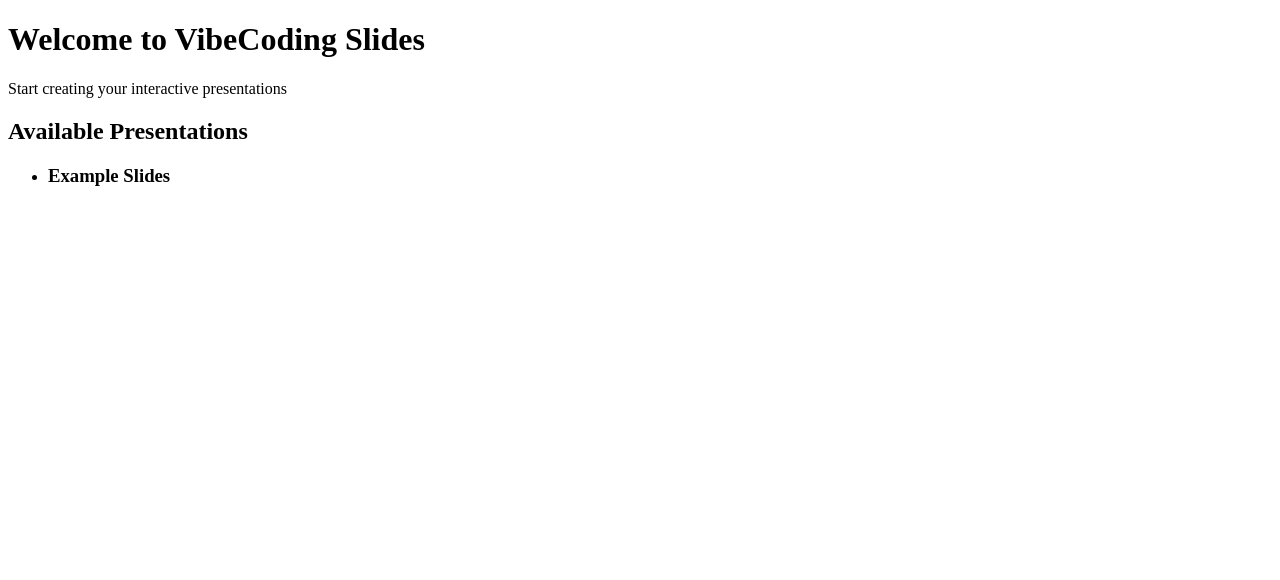
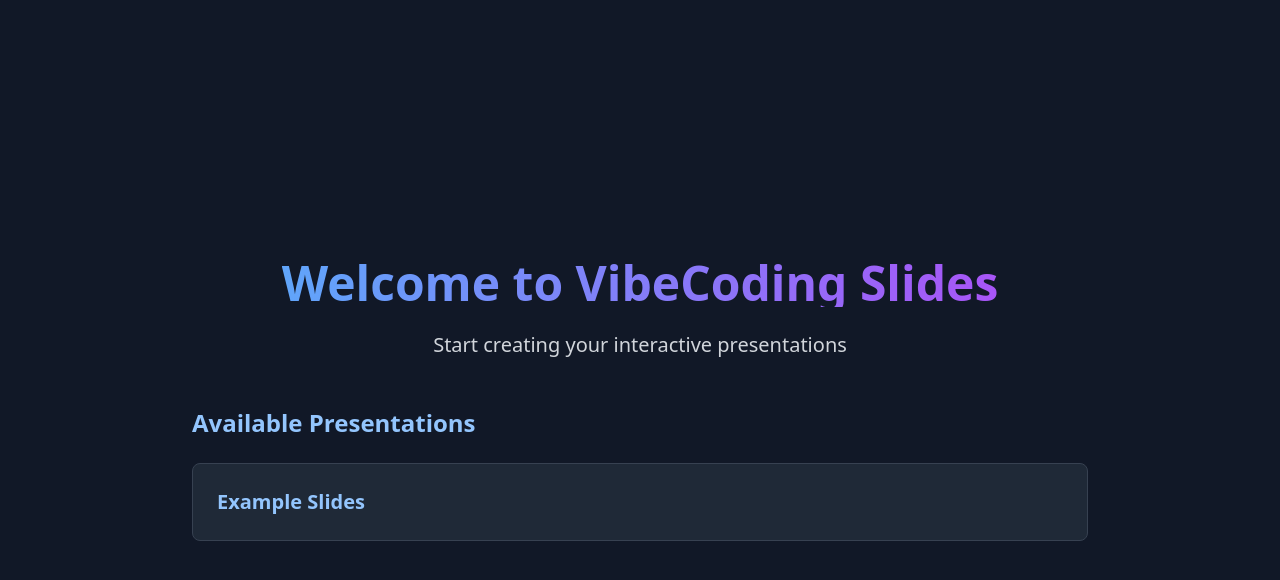
Before and after one commit to anton-g-kulikov/markdown-slides, a Next.js app: page / in a window 1280 px wide. Shown: the top 580 px of the page. Built offline with nearby package versions, Linux system fonts and the light colour scheme.

Commit message:
feat: integrate Tailwind CSS for styling and enhance slide navigation components

```diff
--- a/components/SlideNavigation.tsx
+++ b/components/SlideNavigation.tsx
@@ -1,5 +1,4 @@
-import React, { useEffect } from "react";
-import { useRouter } from "next/router";
+import React from "react";
 
 interface SlideNavigationProps {
   currentSlideIndex: number;
@@ -14,50 +13,26 @@
   goToPreviousSlide,
   goToNextSlide,
 }) => {
-  const router = useRouter();
-
-  const goHome = () => {
-    router.push("/");
-  };
-
-  useEffect(() => {
-    const handleKeyDown = (e: KeyboardEvent) => {
-      if (e.key === "Escape") {
-        goHome();
-      }
-    };
-
-    window.addEventListener("keydown", handleKeyDown);
-    return () => window.removeEventListener("keydown", handleKeyDown);
-  }, []);
-
   return (
-    <div className="slide-controls fixed bottom-0 left-0 right-0 flex justify-between items-center p-4 bg-gray-100 border-t border-gray-200">
+    <div className="flex justify-between items-center p-4">
       <button
         onClick={goToPreviousSlide}
         disabled={currentSlideIndex === 0}
-        className="px-4 py-2 bg-blue-500 text-white rounded disabled:bg-gray-300"
+        className="px-4 py-2 bg-blue-600 text-white rounded-md hover:bg-blue-700 transition disabled:bg-gray-600 disabled:cursor-not-allowed"
       >
         Previous
       </button>
 
-      <div className="slide-progress text-center">
+      <div className="slide-progress text-center font-medium">
         {currentSlideIndex + 1} / {totalSlides}
       </div>
 
       <button
         onClick={goToNextSlide}
         disabled={currentSlideIndex === totalSlides - 1}
-        className="px-4 py-2 bg-blue-500 text-white rounded disabled:bg-gray-300"
+        className="px-4 py-2 bg-blue-600 text-white rounded-md hover:bg-blue-700 transition disabled:bg-gray-600 disabled:cursor-not-allowed"
       >
         Next
-      </button>
-
-      <button
-        onClick={goHome}
-        className="px-4 py-2 bg-gray-500 text-white rounded ml-4"
-      >
-        Home
       </button>
     </div>
   );
--- a/components/SlideRenderer.tsx
+++ b/components/SlideRenderer.tsx
@@ -1,6 +1,8 @@
 import React, { useState, useEffect } from "react";
 import Markdown from "./Markdown";
 import SlideNavigation from "./SlideNavigation";
+import TitleBar from "./TitleBar";
+import { useRouter } from "next/router";
 
 interface SlideRendererProps {
   markdownPath: string;
@@ -15,6 +17,11 @@
   const [currentSlideIndex, setCurrentSlideIndex] = useState(0);
   const [loading, setLoading] = useState(true);
   const [slideTitle, setSlideTitle] = useState(title || "Presentation");
+  const router = useRouter();
+
+  const goHome = () => {
+    router.push("/");
+  };
 
   useEffect(() => {
     const fetchMarkdown = async () => {
@@ -62,6 +69,8 @@
         goToNextSlide();
       } else if (e.key === "ArrowLeft") {
         goToPreviousSlide();
+      } else if (e.key === "Escape") {
+        goHome();
       }
     };
 
@@ -71,26 +80,24 @@
 
   if (loading) {
     return (
-      <div className="flex items-center justify-center h-screen">
-        Loading...
+      <div className="flex items-center justify-center h-screen bg-gray-900 text-white">
+        <div className="animate-pulse text-xl font-semibold">Loading...</div>
       </div>
     );
   }
 
   if (slides.length === 0) {
     return (
-      <div className="flex items-center justify-center h-screen">
-        No slides found
+      <div className="flex items-center justify-center h-screen bg-gray-900 text-white">
+        <div className="text-xl font-semibold">No slides found</div>
       </div>
     );
   }
 
   return (
-    <div className="slide-container h-screen flex flex-col">
+    <div className="slide-container h-screen flex flex-col bg-gray-900">
       {/* Title bar that's always visible */}
-      <div className="slide-title fixed top-0 left-0 right-0 p-4 bg-gray-800 text-white text-center shadow-md">
-        <h1 className="text-xl font-bold">{slideTitle}</h1>
-      </div>
+      <TitleBar title={slideTitle} />
 
       {/* Main content area with padding to avoid overlap with header and footer */}
       <div className="slide-content flex-1 p-8 pt-20 pb-20 flex items-center justify-center overflow-auto">
@@ -98,6 +105,7 @@
       </div>
 
       {/* Navigation controls at the bottom */}
+      <div className="slide-navigation fixed bottom-0 left-0 right-0 bg-gray-800 text-white shadow-lg z-10">
         <SlideNavigation
           currentSlideIndex={currentSlideIndex}
           totalSlides={slides.length}
@@ -105,6 +113,7 @@
           goToNextSlide={goToNextSlide}
         />
       </div>
+    </div>
   );
 };
 
--- /dev/null
+++ b/components/TitleBar.tsx
@@ -0,0 +1,41 @@
+import React from "react";
+import { useRouter } from "next/router";
+
+interface TitleBarProps {
+  title: string;
+}
+
+const TitleBar: React.FC<TitleBarProps> = ({ title }) => {
+  const router = useRouter();
+
+  const goHome = () => {
+    router.push("/");
+  };
+
+  return (
+    <div className="slide-title fixed top-0 left-0 right-0 p-4 bg-gray-800 text-white text-center shadow-lg z-10 flex items-center">
+    <button
+      onClick={goHome}
+      className="absolute left-4 px-3 py-1 bg-gray-600 text-white rounded-md hover:bg-gray-700 transition"
+    >
+      <svg
+        xmlns="http://www.w3.org/2000/svg"
+        fill="none"
+        viewBox="0 0 24 24"
+        strokeWidth="1.5"
+        stroke="currentColor"
+        className="w-6 h-6"
+      >
+        <path
+        strokeLinecap="round"
+        strokeLinejoin="round"
+        d="M2.25 12l8.954-8.955c.44-.439 1.152-.439 1.591 0L21.75 12M4.5 9.75v10.125c0 .621.504 1.125 1.125 1.125H9.75v-4.875c0-.621.504-1.125 1.125-1.125h2.25c.621 0 1.125.504 1.125 1.125V21h4.125c.621 0 1.125-.504 1.125-1.125V9.75M8.25 21h8.25"
+        />
+      </svg>
+    </button>
+      <h5 className="text-xl font-bold w-full">{title}</h5>
+    </div>
+  );
+};
+
+export default TitleBar;
--- a/package.json
+++ b/package.json
@@ -8,6 +8,7 @@
     "start": "next start"
   },
   "dependencies": {
+    "@tailwindcss/typography": "^0.5.16",
     "firebase": "^11.4.0",
     "next": "^15.2.3",
     "react": "^18.2.0",
@@ -21,6 +22,8 @@
   },
   "devDependencies": {
     "@types/react": "19.0.12",
+    "autoprefixer": "^10.4.16",
+    "postcss": "^8.4.31",
     "typescript": "5.8.2"
   }
 }
--- /dev/null
+++ b/pages/_app.tsx
@@ -0,0 +1,20 @@
+import "../styles/globals.css";
+import type { AppProps } from "next/app";
+import Head from "next/head";
+
+function MyApp({ Component, pageProps }: AppProps) {
+  return (
+    <>
+      <Head>
+        <meta
+          name="viewport"
+          content="width=device-width, initial-scale=1, shrink-to-fit=no"
+        />
+        <meta httpEquiv="X-UA-Compatible" content="IE=edge" />
+      </Head>
+      <Component {...pageProps} />
+    </>
+  );
+}
+
+export default MyApp;
--- a/pages/index.tsx
+++ b/pages/index.tsx
@@ -43,31 +43,33 @@
         <meta name="description" content="Interactive coding slides platform" />
         <link rel="icon" href="/favicon.ico" />
       </Head>
-      <main className="flex min-h-screen flex-col items-center justify-center p-24">
-        <h1 className="text-4xl font-bold mb-6">
+      <main className="flex min-h-screen flex-col items-center justify-center p-6 md:p-24 bg-gray-900 text-white">
+        <h1 className="text-4xl md:text-5xl font-bold mb-6 text-center bg-gradient-to-r from-blue-400 to-purple-500 bg-clip-text text-transparent">
           Welcome to VibeCoding Slides
         </h1>
-        <p className="text-xl mb-8">
+        <p className="text-xl mb-12 text-gray-300 text-center">
           Start creating your interactive presentations
         </p>
 
         <div className="w-full max-w-4xl">
-          <h2 className="text-2xl font-bold mb-4">Available Presentations</h2>
+          <h2 className="text-2xl font-bold mb-6 text-blue-300">
+            Available Presentations
+          </h2>
 
           {loading ? (
             <div className="flex justify-center py-8">
               <div className="animate-pulse text-center">
-                <p>Loading presentations...</p>
+                <p className="text-gray-300">Loading presentations...</p>
               </div>
             </div>
           ) : error ? (
-            <div className="text-center py-8 bg-red-50 text-red-500 rounded">
+            <div className="text-center py-8 bg-red-900/30 text-red-300 rounded-lg border border-red-700">
               <p>{error}</p>
             </div>
           ) : presentations.length === 0 ? (
-            <div className="text-center py-8 bg-gray-100 rounded">
-              <p>No presentations found</p>
-              <p className="text-sm text-gray-500 mt-2">
+            <div className="text-center py-8 bg-gray-800/50 rounded-lg border border-gray-700">
+              <p className="text-gray-300">No presentations found</p>
+              <p className="text-sm text-gray-400 mt-2">
                 Place .md files in the /public/slides directory to see them here
               </p>
             </div>
@@ -76,10 +78,10 @@
               {presentations.map((presentation) => (
                 <li
                   key={presentation.slug}
-                  className="bg-gray-100 p-4 rounded hover:bg-gray-200 cursor-pointer transition"
+                  className="bg-gray-800 p-6 rounded-lg hover:bg-gray-700 cursor-pointer transition border border-gray-700 hover:border-blue-500"
                   onClick={() => router.push(presentation.path)}
                 >
-                  <h3 className="text-xl font-semibold">
+                  <h3 className="text-xl font-semibold text-blue-300">
                     {presentation.title}
                   </h3>
                 </li>
--- /dev/null
+++ b/postcss.config.js
@@ -0,0 +1,6 @@
+module.exports = {
+  plugins: {
+    tailwindcss: {},
+    autoprefixer: {},
+  },
+}
--- /dev/null
+++ b/styles/globals.css
@@ -0,0 +1,32 @@
+@tailwind base;
+@tailwind components;
+@tailwind utilities;
+
+/* Custom styles */
+body {
+  @apply bg-gray-900 text-white;
+}
+
+.slide-container {
+  @apply bg-gray-900;
+}
+
+.prose {
+  @apply max-w-none;
+}
+
+.prose h1,
+.prose h2,
+.prose h3,
+.prose h4,
+.prose h5,
+.prose h6 {
+  @apply text-white;
+}
+
+.prose p,
+.prose li,
+.prose ol,
+.prose ul {
+  @apply text-gray-300;
+}
--- /dev/null
+++ b/tailwind.config.js
@@ -0,0 +1,25 @@
+/** @type {import('tailwindcss').Config} */
+module.exports = {
+  content: [
+    "./pages/**/*.{js,ts,jsx,tsx}",
+    "./components/**/*.{js,ts,jsx,tsx}",
+  ],
+  theme: {
+    extend: {
+      typography: {
+        DEFAULT: {
+          css: {
+            color: "#333",
+            a: {
+              color: "#3182ce",
+              "&:hover": {
+                color: "#2c5282",
+              },
+            },
+          },
+        },
+      },
+    },
+  },
+  plugins: [require("@tailwindcss/typography")],
+};
```
Also changed, not shown: 1 other file (tests, documents, lock files or other folders). Lines whose indentation alone changed are shown as unchanged.
